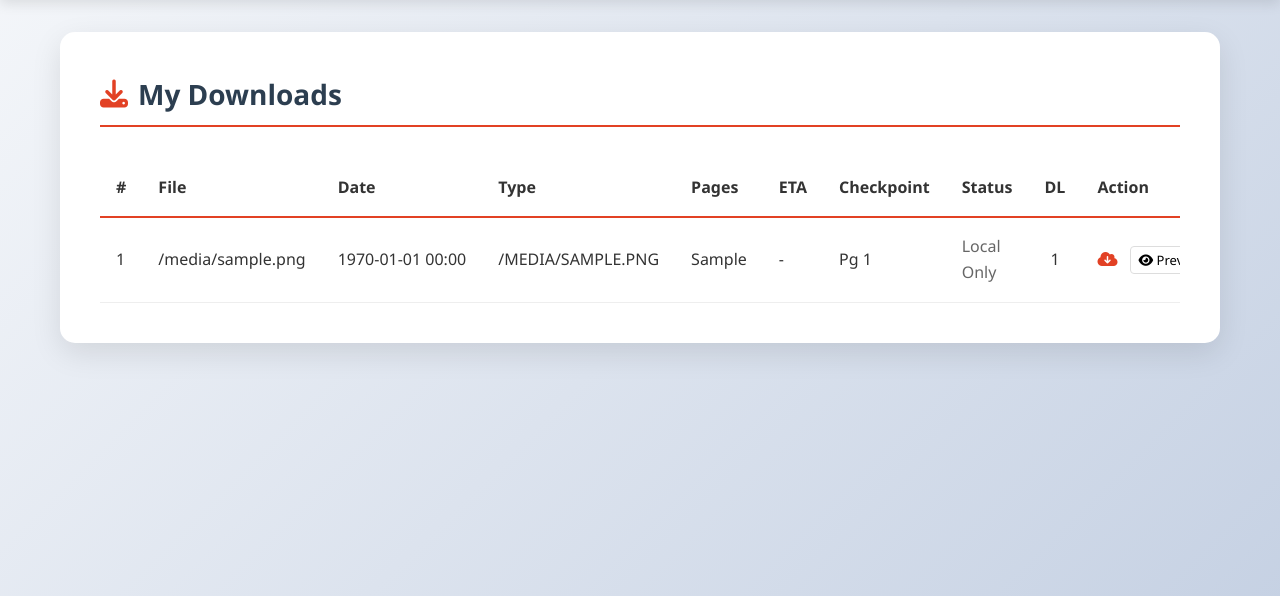
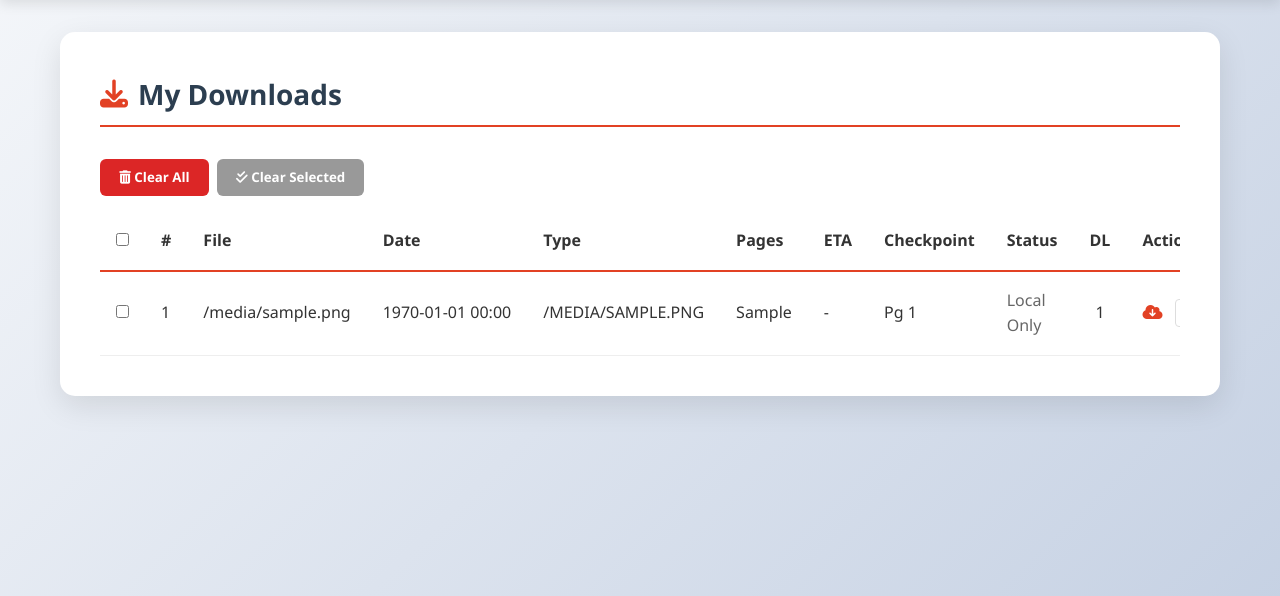
Before and after one commit to sivateam007/transocr, a Flask app: template templates/downloads.html in a window 1280 px wide. Shown: the part 78-674 px from the top of the page. Run offline with Flask 3, Linux system fonts and the light colour scheme; the template is opened without the code that fills it: most values are stand-ins (such as "Sample title", 1, 10 or a date in 2020).

Commit message:
Add Clear All/Clear Selected buttons with backend route and download count tracking

```diff
--- a/app.py
+++ b/app.py
@@ -1986,6 +1986,42 @@ def too_large(e):
     return redirect(url_for('index'))
 
 
+@app.route('/clear-downloads', methods=['POST'])
+def clear_downloads():
+    data = request.get_json(silent=True) or {}
+    task_ids = data.get("task_ids")
+    cleared = 0
+    with progress_lock:
+        if task_ids:
+            for tid in task_ids:
+                if tid in progress_tracker:
+                    task = progress_tracker[tid]
+                    op = task.get("output_path")
+                    if op and os.path.exists(op):
+                        try: os.remove(op)
+                        except: pass
+                    td = task.get("temp_dir")
+                    if td:
+                        shutil.rmtree(td, ignore_errors=True)
+                    del progress_tracker[tid]
+                    cleared += 1
+        else:
+            for tid in list(progress_tracker.keys()):
+                task = progress_tracker[tid]
+                op = task.get("output_path")
+                if op and os.path.exists(op):
+                    try: os.remove(op)
+                    except: pass
+                td = task.get("temp_dir")
+                if td:
+                    shutil.rmtree(td, ignore_errors=True)
+                del progress_tracker[tid]
+                cleared += 1
+    if cleared:
+        _save_progress(True)
+    return jsonify({"cleared": cleared}), 200
+
+
 @app.route('/downloads')
 def downloads_page():
     all_tasks = []
--- a/templates/downloads.html
+++ b/templates/downloads.html
@@ -26,10 +26,15 @@
             <h2><i class="fas fa-download"></i> My Downloads</h2>
 
             {% if downloads %}
-            <div style="overflow-x: auto; margin-top: 2rem;">
+            <div style="margin-top: 2rem; display: flex; gap: 0.5rem; flex-wrap: wrap;">
+                <button onclick="clearDownloads()" style="padding: 0.6rem 1.2rem; background: #dc2626; color: white; border: none; border-radius: 6px; cursor: pointer; font-weight: 600;"><i class="fas fa-trash-alt"></i> Clear All</button>
+                <button id="clear-selected-btn" onclick="clearSelected()" disabled style="padding: 0.6rem 1.2rem; background: #999; color: white; border: none; border-radius: 6px; cursor: not-allowed; font-weight: 600;"><i class="fas fa-check-double"></i> Clear Selected</button>
+            </div>
+            <div style="overflow-x: auto; margin-top: 1rem;">
                 <table style="width: 100%; border-collapse: collapse;">
                     <thead>
                         <tr style="border-bottom: 2px solid var(--git-color);">
+                            <th style="padding: 1rem; text-align: left; width: 40px;"><input type="checkbox" id="select-all" onchange="toggleAll(this)"></th>
                             <th style="padding: 1rem; text-align: left;">#</th>
                             <th style="padding: 1rem; text-align: left;">File</th>
                             <th style="padding: 1rem; text-align: left;">Date</th>
@@ -45,6 +50,7 @@
                     <tbody>
                         {% for d in downloads %}
                         <tr style="border-bottom: 1px solid #eee;">
+                            <td style="padding: 1rem; text-align: center;"><input type="checkbox" class="task-checkbox" value="{{ d.task_id }}" onchange="updateClearSelected()"></td>
                             <td style="padding: 1rem;">{{ loop.index }}</td>
                             <td style="padding: 1rem;">{{ d.filename }}</td>
                             <td style="padding: 1rem; white-space: nowrap;">
@@ -162,6 +168,46 @@
             fetch('/track-download/' + taskId, { method: 'POST' }).catch(function(){});
         }
 
+        function toggleAll(src) {
+            document.querySelectorAll('.task-checkbox').forEach(cb => cb.checked = src.checked);
+            updateClearSelected();
+        }
+
+        function updateClearSelected() {
+            var checked = document.querySelectorAll('.task-checkbox:checked').length;
+            var btn = document.getElementById('clear-selected-btn');
+            if (checked > 0) {
+                btn.disabled = false;
+                btn.style.background = '#dc2626';
+                btn.style.cursor = 'pointer';
+                btn.innerHTML = '<i class="fas fa-check-double"></i> Clear Selected (' + checked + ')';
+            } else {
+                btn.disabled = true;
+                btn.style.background = '#999';
+                btn.style.cursor = 'not-allowed';
+                btn.innerHTML = '<i class="fas fa-check-double"></i> Clear Selected';
+            }
+        }
+
+        function clearDownloads() {
+            if (!confirm('Clear ALL downloads? This cannot be undone.')) return;
+            fetch('/clear-downloads', { method: 'POST', headers: {'Content-Type': 'application/json'}, body: JSON.stringify({}) })
+                .then(r => r.json())
+                .then(d => { if (d.cleared > 0) location.reload(); })
+                .catch(function(){});
+        }
+
+        function clearSelected() {
+            var checked = document.querySelectorAll('.task-checkbox:checked');
+            if (checked.length === 0) return;
+            if (!confirm('Clear ' + checked.length + ' selected download' + (checked.length > 1 ? 's' : '') + '? This cannot be undone.')) return;
+            var ids = Array.from(checked).map(cb => cb.value);
+            fetch('/clear-downloads', { method: 'POST', headers: {'Content-Type': 'application/json'}, body: JSON.stringify({task_ids: ids}) })
+                .then(r => r.json())
+                .then(d => { if (d.cleared > 0) location.reload(); })
+                .catch(function(){});
+        }
+
         function openPreview(taskId) {
             fetch('/preview/' + taskId)
                 .then(r => { if (!r.ok) throw new Error('No preview'); return r.json(); })
```
